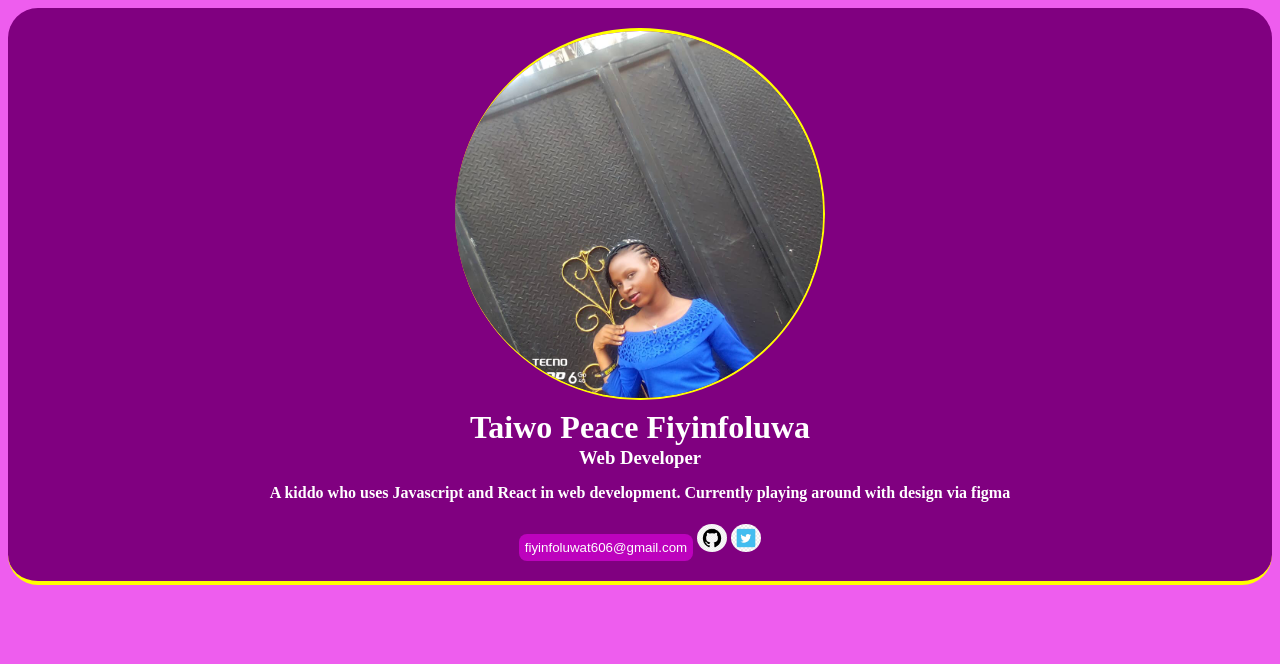
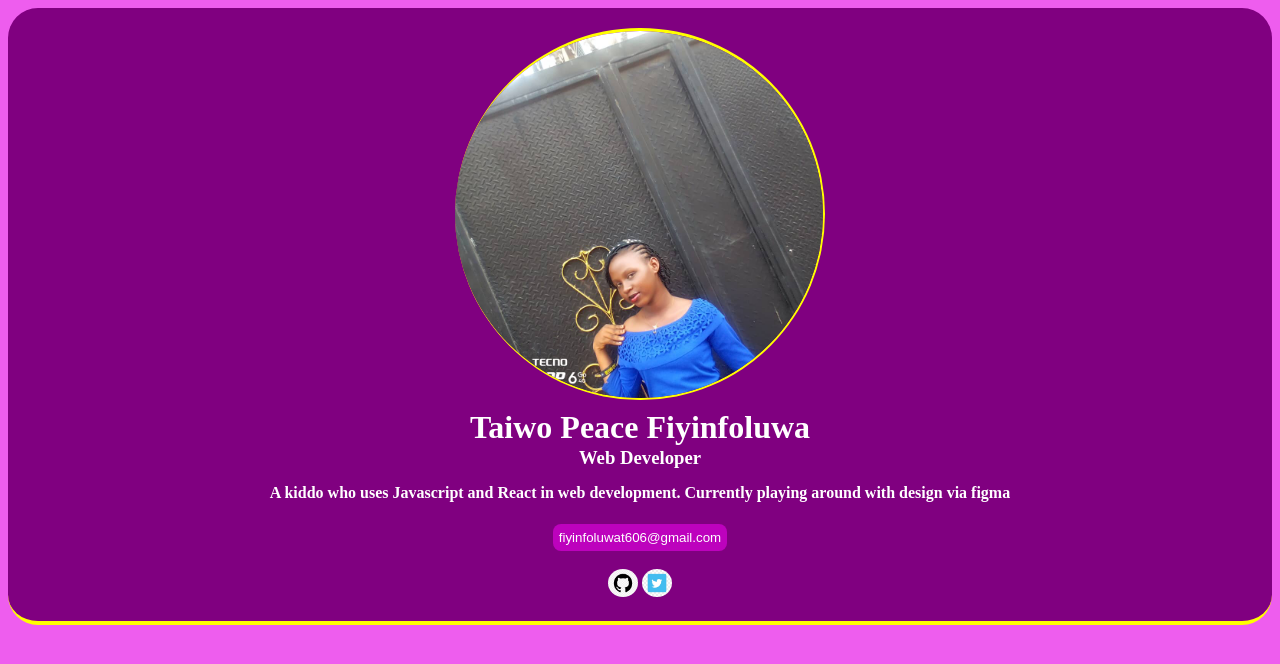
Before and after one commit to Developerfiyin/Assignment2, a plain HTML site: page index.html in a window 1280 px wide. Drawn offline with Linux system fonts and the light colour scheme.

Commit message:
changed some html tags and styled them.

```diff
--- a/index.html
+++ b/index.html
@@ -22,7 +22,9 @@
         A kiddo who uses Javascript and React in web development. Currently
         playing around with design via figma
       </h4>
-      <button>fiyinfoluwat606@gmail.com</button>
+      <button>fiyinfoluwat606@gmail.com</button> <br />
+      <br />
+
       <a href="https://github.com/fiyin20"> <img src="github.png" alt="" /></a>
       <a href="https://x.com/DeveloperFiyin?t=IDWTbj9i58w3T4RGVdSPDQ&s=09">
         <img src="twitter.png" alt=""
--- a/style.css
+++ b/style.css
@@ -18,8 +18,9 @@ img {
   width: 30px;
   justify-content: center;
   background-color: purple;
-  gap: 30%;
+
   color: purple;
+  line-height: 4em;
 }
 .center {
   display: block;
@@ -37,4 +38,5 @@ button {
   border-radius: 8px;
   padding: 6px;
   border: none;
+  cursor: pointer;
 }
```
